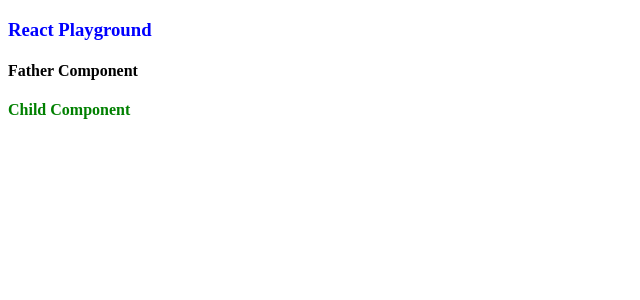
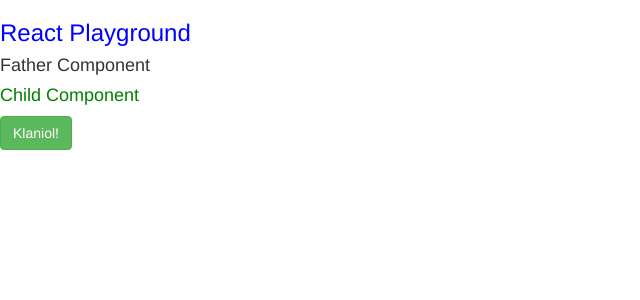
Before and after one commit to Darmaiad/plural-mastering-flux-redux, a React (Create React App) app: page / in a window 1280 px wide. Shown: the top 300 px of the page, without its empty margins (0-640 px from the left). Built offline with nearby package versions, Linux system fonts and the light colour scheme.

Commit message:
React bootstrap

```diff
--- a/package.json
+++ b/package.json
@@ -4,6 +4,7 @@
   "private": true,
   "dependencies": {
     "react": "^16.1.0",
+    "react-bootstrap": "^0.31.5",
     "react-dom": "^16.1.0",
     "react-scripts": "1.0.17"
   },
--- a/public/index.html
+++ b/public/index.html
@@ -1,5 +1,6 @@
 <!DOCTYPE html>
 <html lang="en">
+
 <head>
   <meta charset="utf-8">
   <meta name="viewport" content="width=device-width, initial-scale=1, shrink-to-fit=no">
@@ -19,8 +20,13 @@
       work correctly both with client-side routing and a non-root public URL.
       Learn how to configure a non-root public URL by running `npm run build`.
     -->
+
+  <!-- Minified Bootstrap -->
+  <link rel="stylesheet" href="https://maxcdn.bootstrapcdn.com/bootstrap/latest/css/bootstrap.min.css">
+
   <title>React App</title>
 </head>
+
 <body>
   <noscript>
     You need to enable JavaScript to run this app.
@@ -37,4 +43,5 @@
       To create a production bundle, use `npm run build` or `yarn build`.
     -->
 </body>
+
 </html>
--- a/src/components/Father.js
+++ b/src/components/Father.js
@@ -1,6 +1,9 @@
 import React from 'react';
 import './Father.css';
 import Child from './Child';
+
+import { Button } from 'react-bootstrap';
+
 
 export default class Father extends React.Component {
     render() {
@@ -9,6 +12,11 @@ export default class Father extends React.Component {
                 <h3>React Playground</h3>
                 <h4>Father Component</h4>
                 <Child />
+                <Button
+                    bsStyle="success"
+                >
+                    Klaniol!
+                </Button>
             </div>
         );
     }
```
Also changed, not shown: 1 other file (tests, documents, lock files or other folders). Lines whose indentation alone changed are shown as unchanged.
